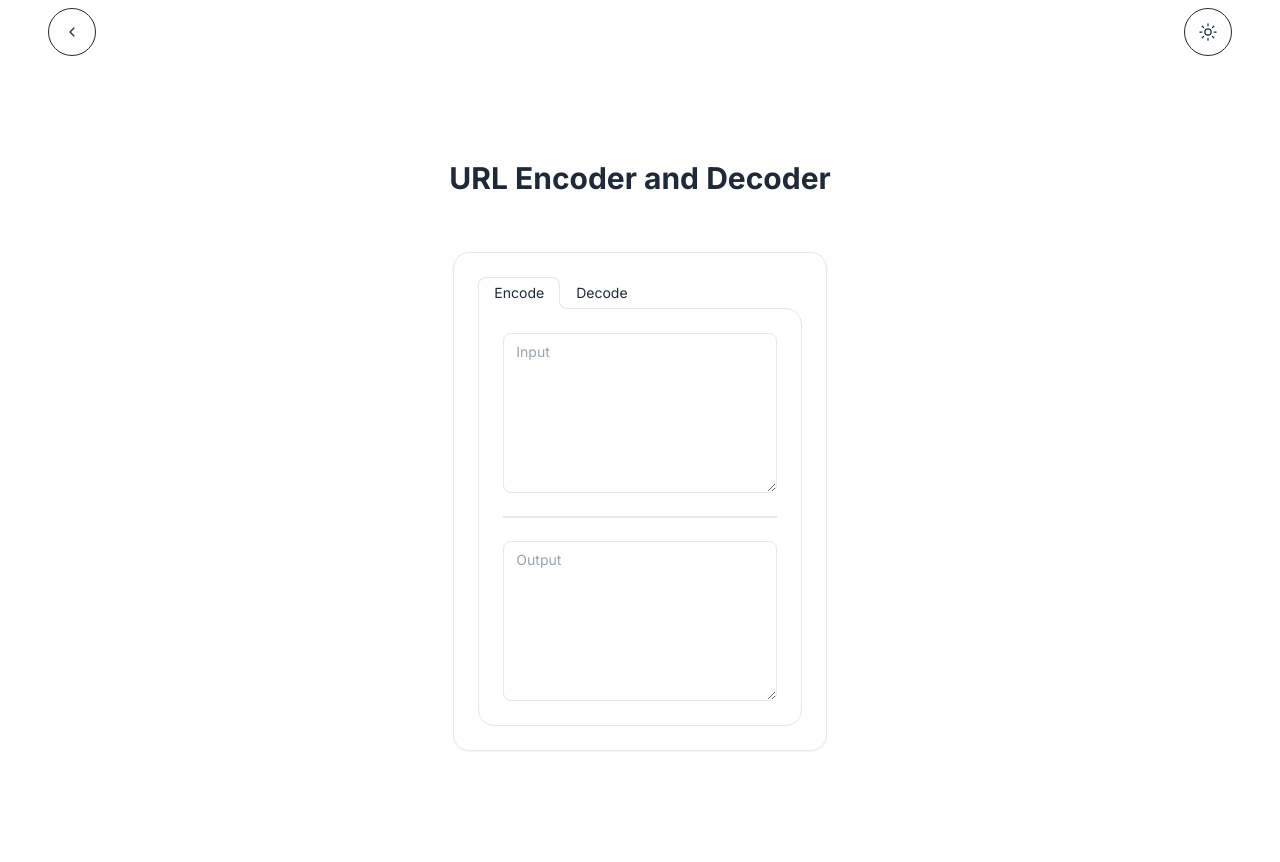
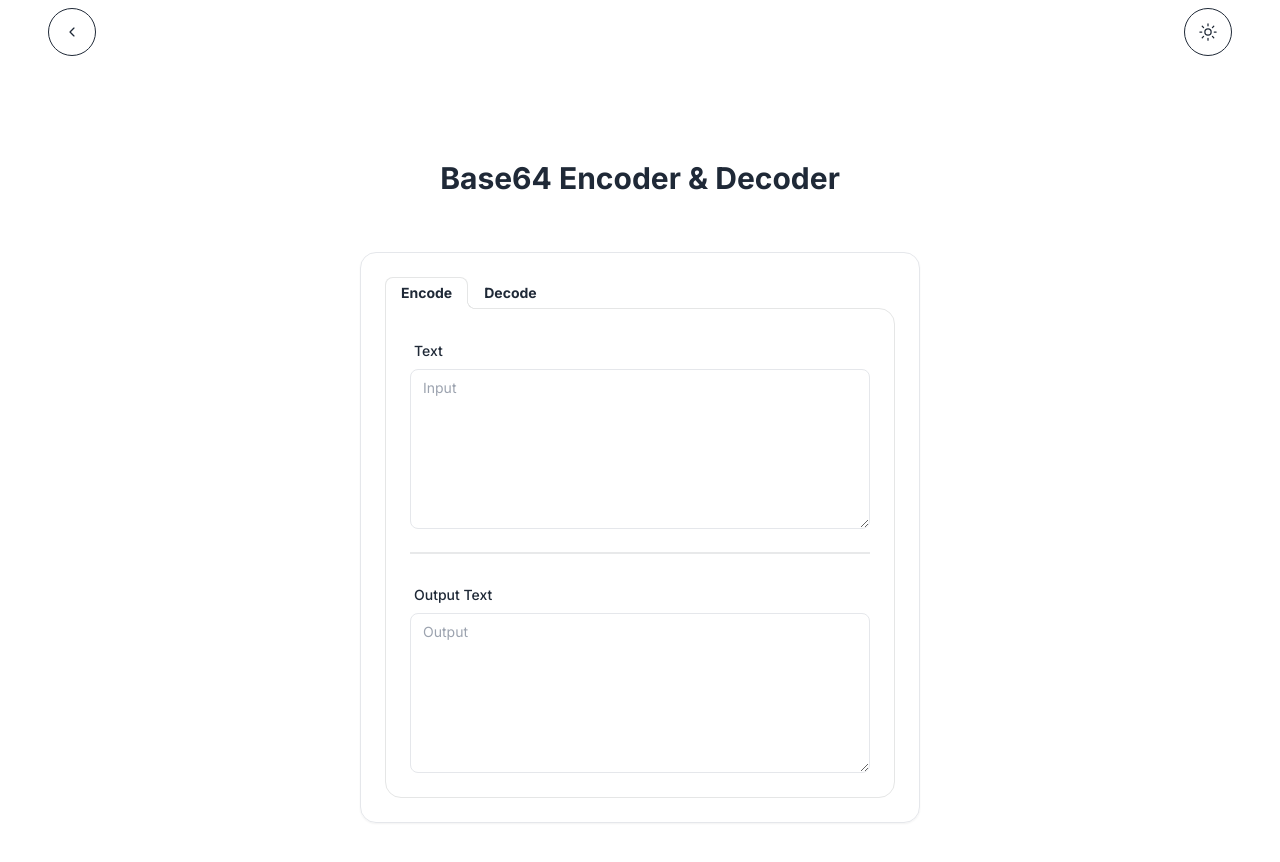
Before and after one commit to Abhinav1426/devUtils, a Next.js app: page /utilities/urlEncoderDecoder in a window 1280 px wide. Shown: the top 862 px of the page. Built offline with nearby package versions, Linux system fonts and the light colour scheme.

Commit message:
String case converter and Epoch time convertor

```diff
--- a/src/app/utilities/base64EncoderDecoder/page.tsx
+++ b/src/app/utilities/base64EncoderDecoder/page.tsx
@@ -3,43 +3,40 @@ import React, { useCallback, useState } from 'react';
 import { base64Encode, base64Decode } from '@/utils/base64Utils';
 import TabPanelText from '@/components/tabPanelText';
 import PageHeadding from '@/components/pageHeadding';
+import TabList from '@/components/tabPanel';
 
 const Base64EncoderDecoder = () => {
-  const [inputEncode, setInputEncode] = useState('');
-  const [outputEncode, setOutputEncode] = useState('');
-  const [inputDecode, setInputDecode] = useState('');
-  const [outputDecode, setOutputDecode] = useState('');
+  const [input, setInput] = useState('');
+  const [output, setOutput] = useState('');
   const [activeTab, setActiveTab] = useState('Encode');
+  const tabs = [
+    { label: "Encode", defaultChecked: true },
+    { label: "Decode" }
+  ];
 
   const handleTabChange = (str: string) => {
     setActiveTab(str);
-    if (activeTab === "Encode") {
-      setInputEncode("");
-      setOutputEncode("");
-    }
-    if (activeTab === "Decode") {
-      setInputDecode("");
-      setOutputDecode("");
-    }
+      setInput("");
+      setOutput("");
   };
 
   const handleInputChange = useCallback(
-    (e: React.ChangeEvent<HTMLTextAreaElement>) => {
-      activeTab === 'Encode' ? setInputEncode(e.target.value) : setInputDecode(e.target.value);
+    (e: React.ChangeEvent<HTMLInputElement> | React.ChangeEvent<HTMLTextAreaElement>) => {
+      activeTab === 'Encode' ? setInput(e.target.value) : setInput(e.target.value);
       if (activeTab === "Encode") {
-        setInputEncode(e.currentTarget.value)
+        setInput(e.currentTarget.value)
         try {
-          setOutputEncode(base64Encode(e.currentTarget.value));
+          setOutput(base64Encode(e.currentTarget.value));
         } catch (e) {
-          setOutputEncode("Failed to encode to Base64");
+          setOutput("Failed to encode to Base64");
         }
       }
       if (activeTab === "Decode") {
-        setInputDecode(e.currentTarget.value);
+        setInput(e.currentTarget.value);
         try {
-          setOutputDecode(base64Decode(e.currentTarget.value));
+          setOutput(base64Decode(e.currentTarget.value));
         } catch (e) {
-          setOutputDecode("Failed to decode from Base64");
+          setOutput("Failed to decode from Base64");
         }
       }
     },
@@ -50,13 +47,8 @@ const Base64EncoderDecoder = () => {
     <main className='flex min-h-screen flex-col items-center p-20'>
       <PageHeadding title="Base64 Encoder & Decoder" />
       <section className="container flex flex-col place-items-center">
-        <div className="card rounded-box flex w-2/6 flex-col border bg-card text-card-foreground shadow-sm flex-1 hover:shadow-md transition p-6">
-          <div role="tablist" className="tabs tabs-lifted">
-            <input type="radio" name="my_tabs_2" role="tab" className="tab" aria-label="Encode" onClick={() => handleTabChange("Encode")} defaultChecked />
-            <TabPanelText input={inputEncode} output={outputEncode} handleInputChange={handleInputChange} />
-            <input type="radio" name="my_tabs_2" role="tab" className="tab" aria-label="Decode" onClick={() => handleTabChange("Decode")} />
-            <TabPanelText input={inputDecode} output={outputDecode} handleInputChange={handleInputChange} />
-          </div>
+        <div className="card rounded-box flex w-3/6 flex-col border bg-card text-card-foreground shadow-sm flex-1 hover:shadow-md transition p-6">
+          <TabList tabs={tabs} handleTabChange={handleTabChange} input = {input} output = {output} handleChangeInput = {handleInputChange}/>
         </div>
       </section>
     </main>
--- /dev/null
+++ b/src/app/utilities/epochTimeConverter/page.tsx
@@ -0,0 +1,51 @@
+"use client";
+import React, { useCallback, useState } from 'react';
+import PageHeadding from '@/components/pageHeadding';
+import TextArea from "@/components/textArea";
+import { formatOutput } from '@/utils/timestamp-to-date.utils';
+
+const EpochTimeConverter = () => {
+    const [input, setInput] = useState('');
+    const [output, setOutput] = useState('');
+
+    const handleChangeInput = useCallback( (value: string ) => {
+          console.log(value);
+          setInput(value);
+          if (value.trim() === "") {
+            setOutput("");
+            return;
+          }
+          try {
+            const output = formatOutput(value.trim());
+            setOutput(output);
+          } catch {
+            setOutput(
+              "Invalid timestamp format.\nPlease use milliseconds (11-13 digits) or seconds (1-10 digits)."
+            );
+          }
+        },
+        []
+      );
+
+
+    return (
+        <main className='flex min-h-screen flex-col items-center p-20'>
+            <PageHeadding title="Epoch Time Converter" />
+            <section className="container flex flex-col place-items-center">
+                <div className="card rounded-box flex w-3/6 flex-col border bg-card text-card-foreground shadow-sm flex-1 hover:shadow-md transition p-6">
+                    <label className="label">
+                        <span className="label-text font-medium">Epoch Timestamp (milliseconds or seconds) </span>
+                    </label>
+                    <TextArea className="card rounded-box grid h-10 place-items-center hover:shadow-2xl" value={input} onChange={(e) => handleChangeInput(e.target.value)} placeholder="Input" />
+                    <div className="divider"></div>
+                    <label className="label">
+                        <span className="label-text font-medium">Date</span>
+                    </label>
+                    <TextArea className="card rounded-box grid h-32 place-items-center hover:shadow-2xl" value={output} placeholder="Output" readOnly/>
+                </div>
+            </section>
+        </main>
+    );
+};
+
+export default EpochTimeConverter;
--- a/src/app/utilities/page.tsx
+++ b/src/app/utilities/page.tsx
@@ -5,7 +5,7 @@ const cardData = [
 
   {
     title: 'String Case Converter',
-    description: 'Easily convert your strings to uppercase, lowercase, or title case with our online utility.',
+    description: 'Easily convert your strings to uppercase, lowercase, constant case,etc with our online utility.',
     route: '/utilities/stringCaseConverter'
   },
   {
--- /dev/null
+++ b/src/app/utilities/stringCaseConverter/page.tsx
@@ -0,0 +1,58 @@
+"use client";
+import React, { useCallback, useEffect, useState } from 'react';
+import PageHeadding from '@/components/pageHeadding';
+import  formatStringOutput  from '@/utils/stringUtils';
+import TabList from '@/components/tabPanel';
+
+const StringCaseConverter = () => {
+    const [input, setInput] = useState('');
+    const [output, setOutput] = useState('');
+    const [activeTab, setActiveTab] = useState('lower case');
+    const tabs = [
+        { label: "lower case", defaultChecked: true },
+        { label: "UPPER CASE" },
+        { label: "lowerCamelCase" },
+        { label: "UpperCamelCase" },
+        { label: "snake_case" },
+        { label: "kebab-case" },
+        { label: "CONSTANT_CASE" },
+      ];
+
+    // eslint-disable-next-line react-hooks/exhaustive-deps
+    useEffect(() => { convertString() }, [activeTab, input]);
+
+    const convertString =() => {
+        try {
+            const output = formatStringOutput(input, activeTab);
+            setOutput(output);
+        } catch (e) {
+            setOutput("Error converting string case.");
+        }
+        console.log(activeTab, input, output, "1");
+    };
+
+    const handleChangeInput = (event: React.ChangeEvent<HTMLInputElement | HTMLTextAreaElement>) => {
+        const value = event.target.value;
+        setInput(value);
+        convertString();
+        console.log(activeTab , input, output , "2");
+    };
+
+    function handleTabChange(str: string): void {
+        setActiveTab(str);
+        console.log(activeTab , input, output , "3");
+    }
+
+    return (
+        <main className='flex min-h-screen flex-col items-center p-20'>
+            <PageHeadding title="String Case Converter" />
+            <section className="container flex flex-col place-items-center">
+                <div className="card rounded-box flex w-2/3  flex-col border bg-card text-card-foreground shadow-sm flex-1 hover:shadow-md transition p-6">
+                    <TabList tabs={tabs} handleTabChange={handleTabChange} input = {input} output = {output} handleChangeInput = {handleChangeInput}/>
+                </div>
+            </section>
+        </main>
+    );
+};
+
+export default StringCaseConverter;
--- a/src/app/utilities/urlEncoderDecoder/page.tsx
+++ b/src/app/utilities/urlEncoderDecoder/page.tsx
@@ -1,45 +1,44 @@
 "use client";
 import React, { useCallback, useState } from 'react';
 import { urlEncode, urlDecode } from '@/utils/urlUtils';
-import TabPanelText from '@/components/tabPanelText';
 import PageHeadding from '@/components/pageHeadding';
+import TabList from '@/components/tabPanel';
 
 const URLEncoderDecoder = () => {
-  const [inputEncode, setInputEncode] = useState('');
-  const [outputEncode, setOutputEncode] = useState('');
-  const [inputDecode, setInputDecode] = useState('');
-  const [outputDecode, setOutputDecode] = useState('');
+
+
+  const [input, setInput] = useState('');
+  const [output, setOutput] = useState('');
   const [activeTab, setActiveTab] = useState('Encode');
+  const tabs = [
+    { label: "Encode", defaultChecked: true },
+    { label: "Decode" }
+  ];
+
 
   const handleTabChange = (str: string) => {
     setActiveTab(str);
-    if (activeTab === "Encode") {
-      setInputEncode("");
-      setOutputEncode("");
-    }
-    if (activeTab === "Decode") {
-      setInputDecode("");
-      setOutputDecode("");
-    }
+      setInput("");
+      setOutput("");
   };
 
   const handleInputChange = useCallback(
-    (e: React.ChangeEvent<HTMLTextAreaElement>) => {
-      activeTab === 'Encode' ? setInputEncode(e.target.value) : setInputDecode(e.target.value);
+    (e: React.ChangeEvent<HTMLInputElement> | React.ChangeEvent<HTMLTextAreaElement>) => {
+      activeTab === 'Encode' ? setInput(e.target.value) : setInput(e.target.value);
       if (activeTab === "Encode") {
-        setInputEncode(e.currentTarget.value)
+        setInput(e.currentTarget.value)
         try {
-          setOutputEncode(urlEncode(e.currentTarget.value));
+          setOutput(urlEncode(e.currentTarget.value));
         } catch (e) {
-          setOutputEncode("Failed to encode to Base64");
+          setOutput("Failed to encode to Base64");
         }
       }
       if (activeTab === "Decode") {
-        setInputDecode(e.currentTarget.value);
+        setInput(e.currentTarget.value);
         try {
-          setOutputDecode(urlDecode(e.currentTarget.value));
+          setOutput(urlDecode(e.currentTarget.value));
         } catch (e) {
-          setOutputDecode("Failed to decode from Base64");
+          setOutput("Failed to decode from Base64");
         }
       }
     },
@@ -48,15 +47,10 @@ const URLEncoderDecoder = () => {
 
   return (
     <main className='flex min-h-screen flex-col items-center p-20'>
-      <PageHeadding title="URL Encoder and Decoder" />
+      <PageHeadding title="Base64 Encoder & Decoder" />
       <section className="container flex flex-col place-items-center">
-        <div className="card rounded-box flex w-2/6 flex-col border bg-card text-card-foreground shadow-sm flex-1 hover:shadow-md transition p-6">
-          <div role="tablist" className="tabs tabs-lifted">
-            <input type="radio" name="my_tabs_2" role="tab" className="tab" aria-label="Encode" onClick={() => handleTabChange("Encode")} defaultChecked />
-            <TabPanelText input={inputEncode} output={outputEncode} handleInputChange={handleInputChange} />
-            <input type="radio" name="my_tabs_2" role="tab" className="tab" aria-label="Decode" onClick={() => handleTabChange("Decode")} />
-            <TabPanelText input={inputDecode} output={outputDecode} handleInputChange={handleInputChange} />
-          </div>
+        <div className="card rounded-box flex w-3/6 flex-col border bg-card text-card-foreground shadow-sm flex-1 hover:shadow-md transition p-6">
+          <TabList tabs={tabs} handleTabChange={handleTabChange} input = {input} output = {output} handleChangeInput = {handleInputChange}/>
         </div>
       </section>
     </main>
--- /dev/null
+++ b/src/components/tabPanel.tsx
@@ -0,0 +1,53 @@
+import React from 'react';
+import TabPanelText from './tabPanelText';
+
+
+type TabProps = {
+  label: string;
+  defaultChecked?: boolean;
+  handleTabChange: (label: string) => void;
+  input: string;
+  output: string;
+  handleChangeInput: (event: React.ChangeEvent<HTMLInputElement> | React.ChangeEvent<HTMLTextAreaElement>) => void;
+};
+
+const Tab = ({ label, defaultChecked, handleTabChange, input, output, handleChangeInput }: TabProps) => (
+  <>
+    <input
+      type="radio"
+      name="my_tabs_2"
+      role="tab"
+      className="tab font-bold"
+      aria-label={label}
+      onClick={() => handleTabChange(label)}
+      defaultChecked={defaultChecked}
+    />
+    <TabPanelText
+      input={input}
+      output={output}
+      lableOne="Text"
+      lableTwo="Output Text"
+      handleInputChange={handleChangeInput}
+    />
+  </>
+);
+
+
+const TabList = ({ handleTabChange, input, output, handleChangeInput ,tabs }: { handleTabChange: (label: string) => void, input: string, output: string, handleChangeInput: (event: React.ChangeEvent<HTMLInputElement> | React.ChangeEvent<HTMLTextAreaElement>) => void, tabs: { label: string, defaultChecked?: boolean }[] }) => (
+    <div role="tablist" className="tabs tabs-lifted">
+        {tabs.map((tabs, index) => (
+      <Tab
+        key={index}
+        label={tabs.label}
+        defaultChecked={tabs.defaultChecked}
+        handleTabChange={handleTabChange}
+        input={input}
+        output={output}
+        handleChangeInput={handleChangeInput}
+      />
+    ))}
+    </div>
+
+);
+
+export default TabList;
--- a/src/components/tabPanelText.tsx
+++ b/src/components/tabPanelText.tsx
@@ -1,17 +1,19 @@
 import { ChangeEventHandler } from "react";
 import TextArea from "./textArea";
 
-export default function TabPanelText({ input, output, handleInputChange }: { input: string, output: string, handleInputChange: ChangeEventHandler<HTMLTextAreaElement> }): JSX.Element {
+export default function TabPanelText({ input, output,lableOne,lableTwo, handleInputChange }: { input: string, output: string, lableOne?: string,  lableTwo?: string, handleInputChange: ChangeEventHandler<HTMLTextAreaElement> }): JSX.Element {
   return (
     <>
       <div role="tabpanel" className="tab-content bg-base-100 border-base-300 rounded-box p-6">
-          <div className="card rounded-box grid h-40 place-items-center hover:shadow-2xl">
-            <TextArea value={input} onChange={handleInputChange} placeholder="Input" />
-          </div>
+        <label className="label">
+          <span className="label-text font-medium">{lableOne}</span>
+        </label>
+        <TextArea className="card rounded-box grid h-40 place-items-center hover:shadow-2xl" value={input} onChange={handleInputChange} placeholder="Input" />
         <div className="divider"></div>
-          <div className="card rounded-box grid h-40 place-items-center hover:shadow-2xl">
-            <TextArea value={output} placeholder="Output" readOnly />
-          </div>
+        <label className="label">
+          <span className="label-text font-medium">{lableTwo}</span>
+        </label>
+        <TextArea className="card rounded-box grid h-40 place-items-center hover:shadow-2xl" value={output} placeholder="Output" readOnly />
       </div>
     </>
   );
--- /dev/null
+++ b/src/utils/stringUtils.tsx
@@ -0,0 +1,45 @@
+export default function formatStringOutput(input: string, activeTab: string) {
+    try {
+        switch (activeTab) {
+            case "lower case": {
+                return input.toLowerCase();
+
+            }
+            case "UPPER CASE": {
+                return input.toUpperCase();
+
+            }
+            case "lowerCamelCase": {
+                return lowerCamelCase(input);
+
+            }
+            case "UpperCamelCase": {
+                return upperCamelCase(input);
+            }
+            case "snake_case": {
+                return input.replace(/\s+/g, '_').toLowerCase();
+            }
+            case "kebab-case": {
+                return input.replace(/\s+/g, '-').toLowerCase();
+            }
+            case "CONSTANT_CASE": {
+                return input.replace(/\s+/g, '_').toUpperCase().toUpperCase();
+            }
+            default:
+                throw new Error("Invalid case");
+        }
+    }
+    catch {
+        throw new Error("Failed to convert string case");
+    }
+}
+
+const lowerCamelCase = (input: string) => {
+    input = input.toLowerCase();
+    return input.replace(/\W+(.)/g, function(match, chr){return chr.toUpperCase();});
+}
+
+const upperCamelCase = (input: string) => {
+    input = input.toLowerCase();
+    return input.charAt(0).toUpperCase() + input.slice(1).replace(/\W+(.)/g, function(match, chr){return chr.toUpperCase();});
+}
```
Also changed, not shown: src/utils/timestamp-to-date.utils.ts (added, +48 -0 lines). Lines whose indentation alone changed are shown as unchanged.
